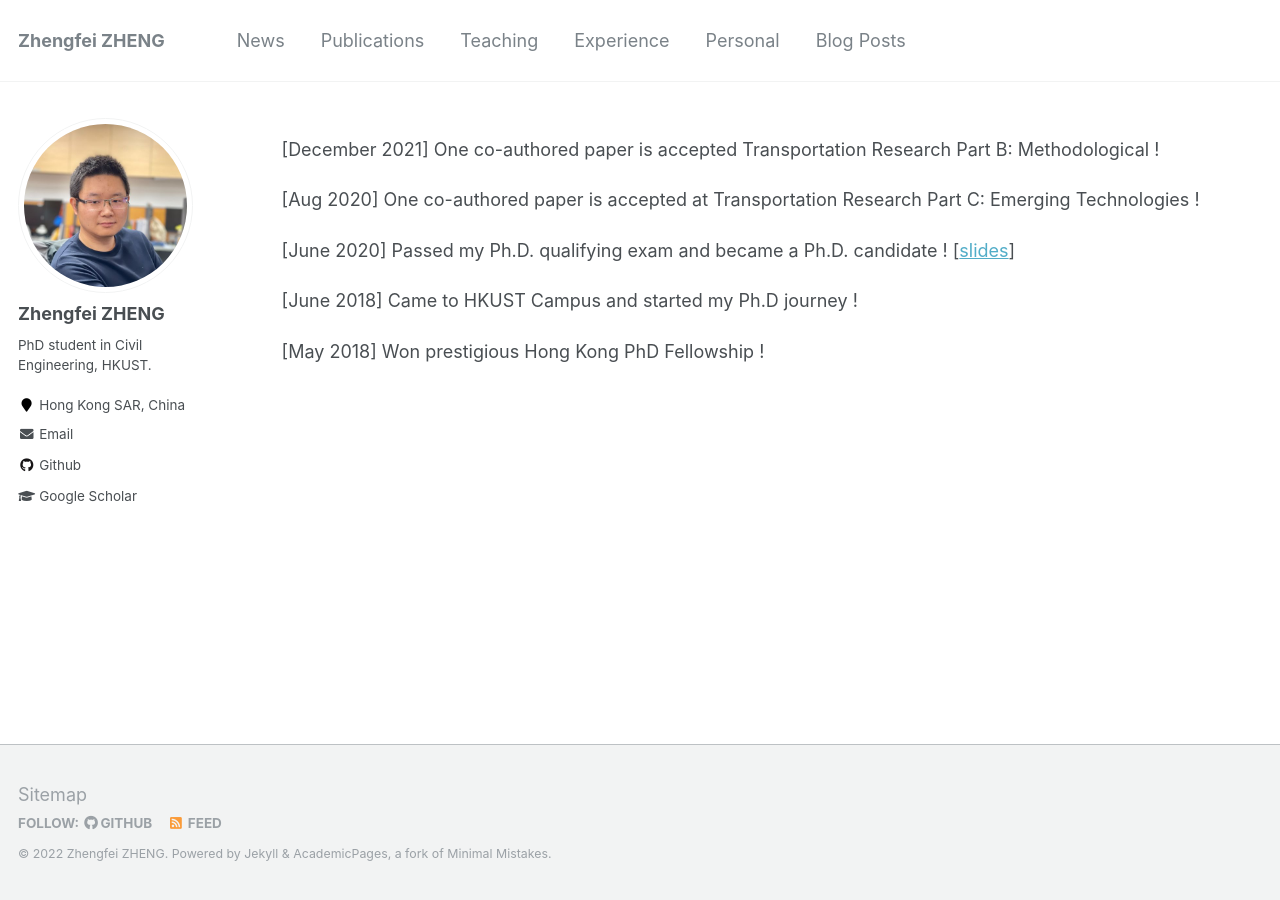
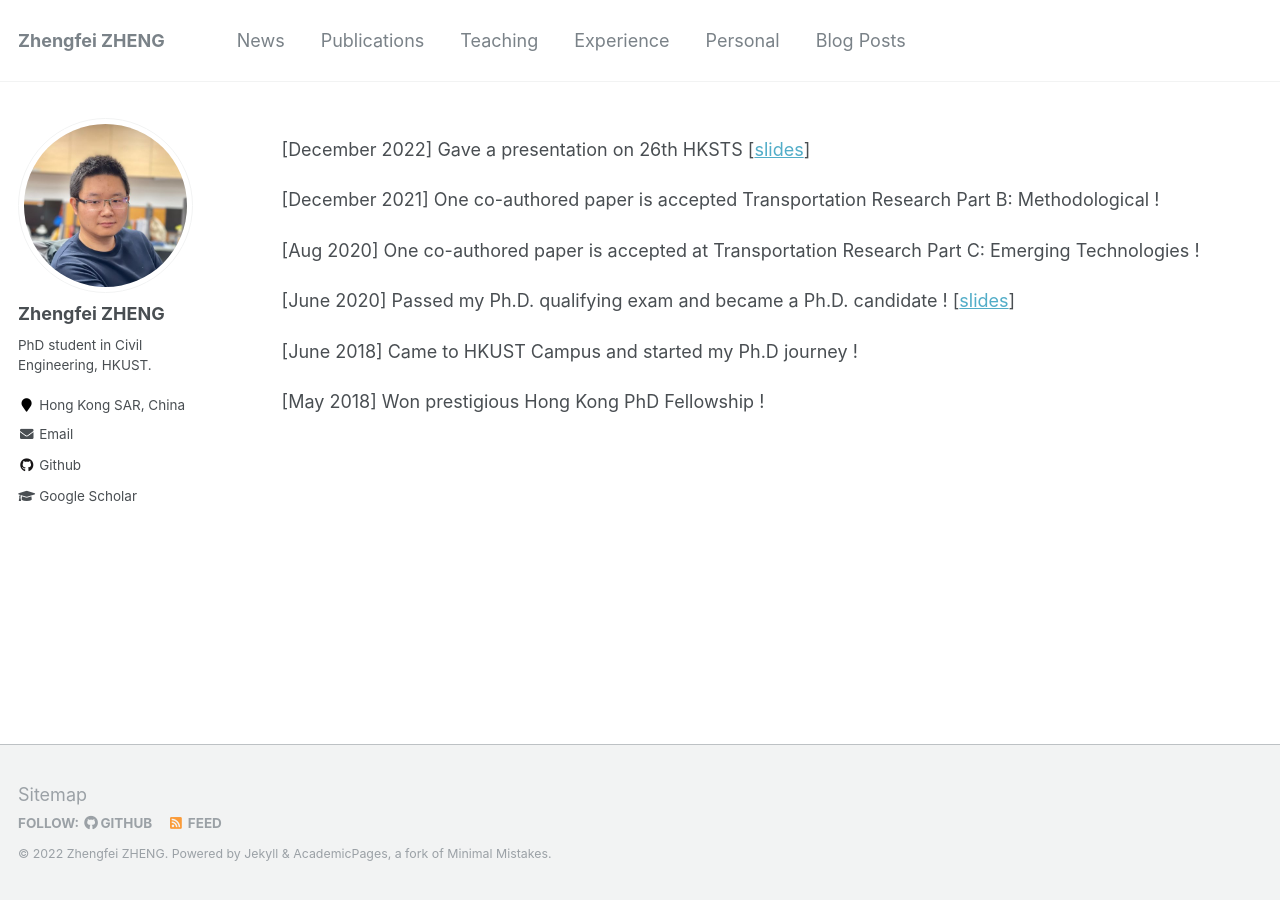
Before and after one commit to zf-z/zf-z.github.io, a Jekyll site: the page built from _pages/news.md, in a window 1280 px wide. Built offline with Jekyll 4.4.1, drawn with Linux system fonts in a browser that asks for light colours.

Commit message:
Update news.md

```diff
--- a/_pages/news.md
+++ b/_pages/news.md
@@ -6,6 +6,7 @@ author_profile: true
 ---
 
 {% include base_path %}
+\[December 2022\] Gave a presentation on 26th HKSTS  \[[slides]()\]
 
 \[December 2021\] One co-authored paper is accepted Transportation Research Part B: Methodological !
 
```
